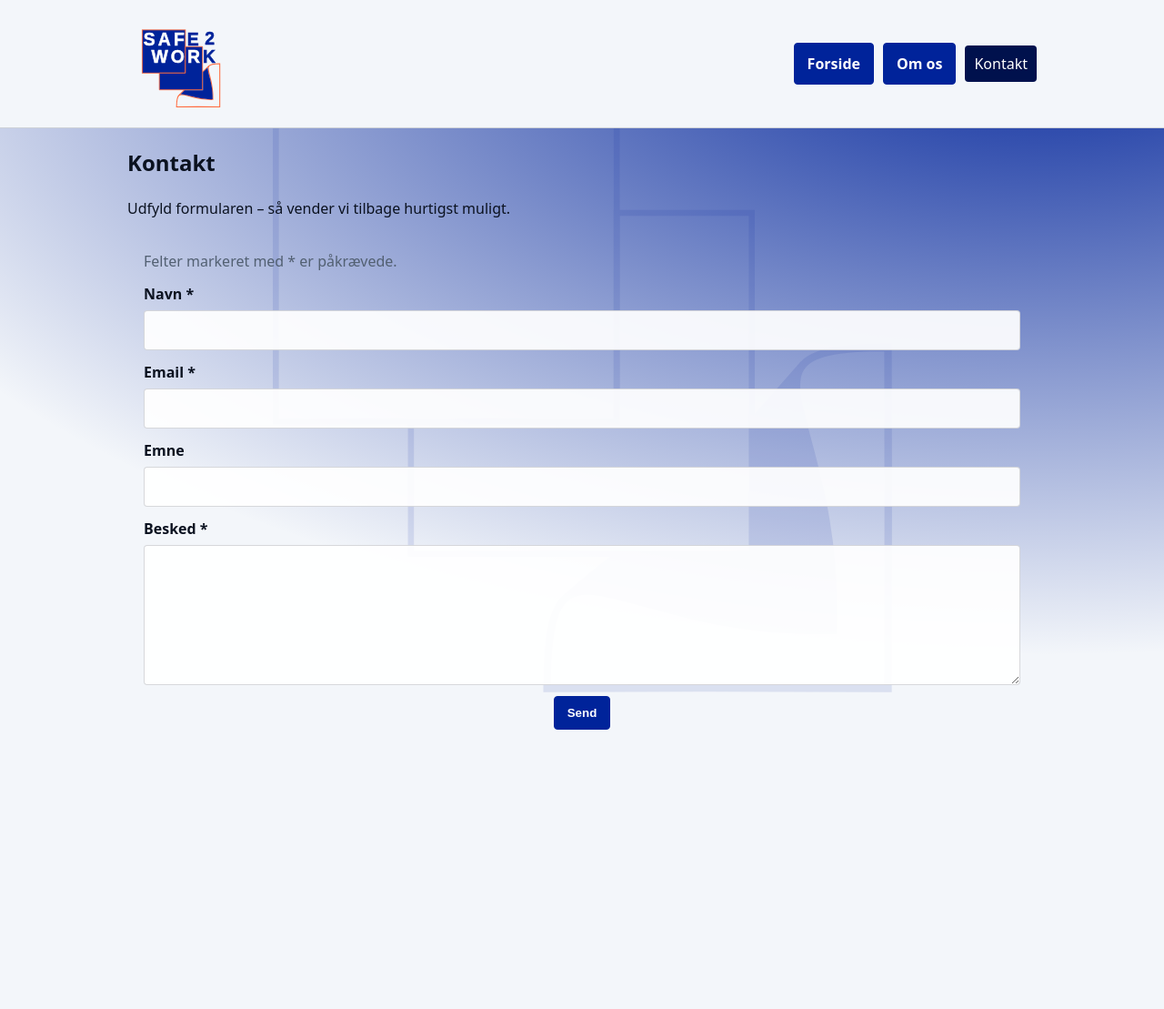
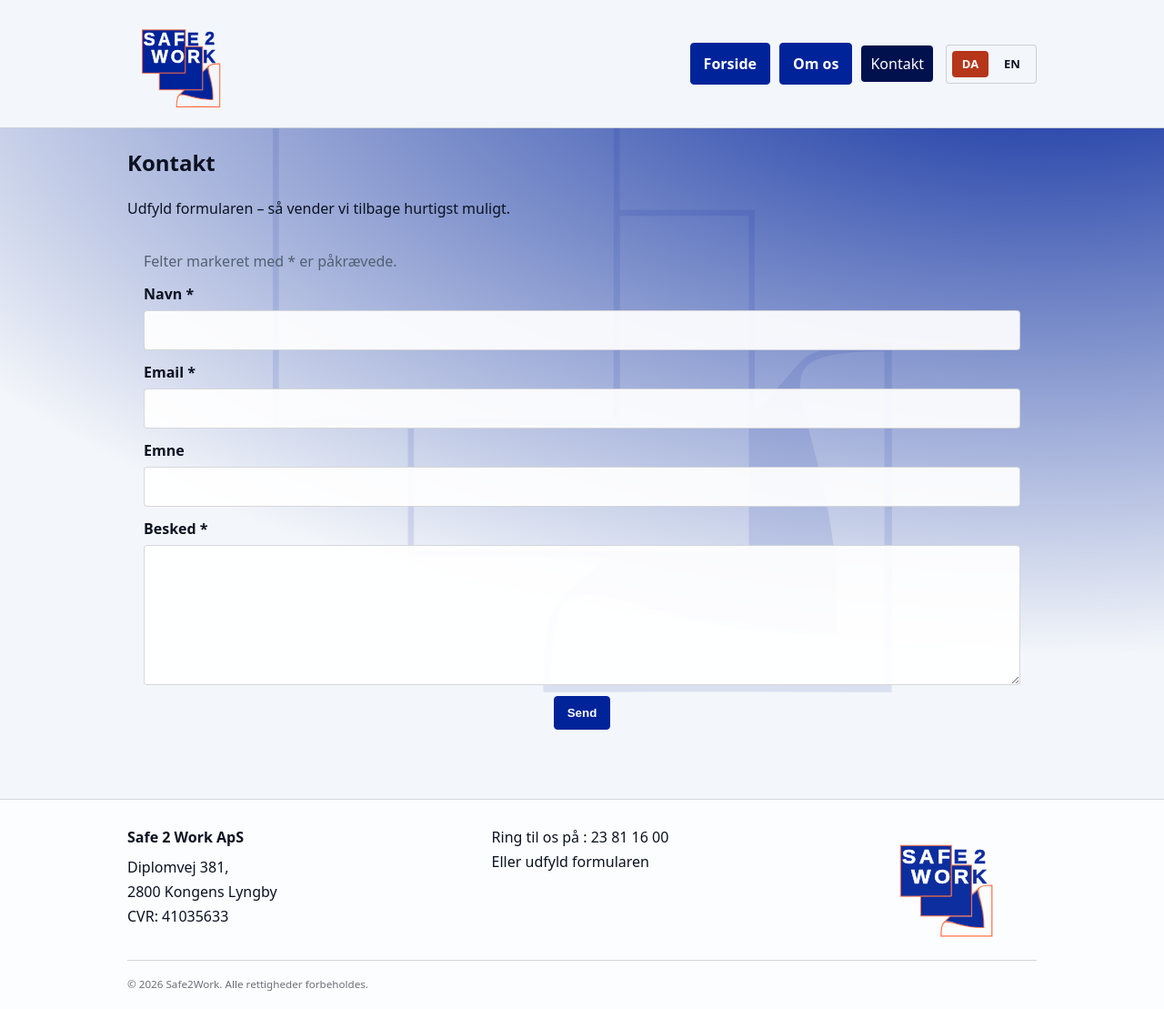
Before and after one commit to Supersnegl/safe2work_hjemmeside, a plain HTML site: page kontakt.html in a window 1280 px wide. Shown: the whole page at 91% size. Before the commit the page ends 830 px from the top, so only its background shows below. Drawn offline with Linux system fonts and the light colour scheme.

Commit message:
Update kontakt.html

```diff
--- a/kontakt.html
+++ b/kontakt.html
@@ -6,6 +6,7 @@
   <title>Konsulentfirma | Kontakt</title>
   <meta name="description" content="Kontakt os via formularen." />
   <link rel="stylesheet" href="assets/style.css" />
+  <link rel="icon" type="image/png" href="/assets/favicon.png">
 </head>
 <body>
   <header class="site-header">
@@ -13,11 +14,19 @@
         <a class="logo" href="/">
             <img src="/assets/logo.svg" alt="Safe2Work">
         </a>
-      <nav>
-        <a class ="btn"  href="/">Forside</a>
-        <a class ="btn" href="/om">Om os</a>
-        <a aria-current="page" href="/kontakt">Kontakt</a>
-      </nav>
+      <div class="header-right">
+        <nav>
+          <a class ="btn"  href="/">Forside</a>
+          <a class ="btn" href="/om.html">Om os</a>
+          <a aria-current="page" href="/kontakt.html">Kontakt</a>
+        </nav>
+
+        <div class="lang-switch" aria-label="Sprogvalg">
+          <a class="lang-pill is-active" href="/kontakt.html">DA</a>
+          <a class="lang-pill" href="/kontakt-en.html">EN</a>
+          <!-- Hvis vi vil have en tysk sektion -> senere: <a class="lang-pill" href="/index-de.html">DE</a> -->
+        </div>
+      </div>
     </div>
   </header>
 
@@ -76,5 +85,35 @@
 
   </main>
 
+  <footer class="site-footer">
+    <div class="container footer-inner">
+      <div class="footer-left">
+        <strong>Safe 2 Work ApS</strong><br>
+        Diplomvej 381,<br>
+        2800 Kongens Lyngby <br>
+        CVR: 41035633<br>
+      </div>
+
+      <div class="footer-mid">
+        Ring til os på : 23 81 16 00 <br>
+        Eller udfyld formularen
+      </div>
+
+      <div class="footer-right">
+        <a class="footer-brand" href="/index.html">
+          <img class="footer-logo" src="/assets/logo.svg" alt="Safe2Work">
+        </a>
+      </div>
+    </div>
+
+    <div class="container footer-bottom">
+      <small>© <span id="year"></span> Safe2Work. Alle rettigheder forbeholdes.</small>
+    </div>
+  </footer>
+
+  <script> /*Javascript delen her sørger for at det er det rigtige år der står i footeren*/
+    document.getElementById("year").textContent = new Date().getFullYear();
+  </script>
+
 </body>
 </html>
```
